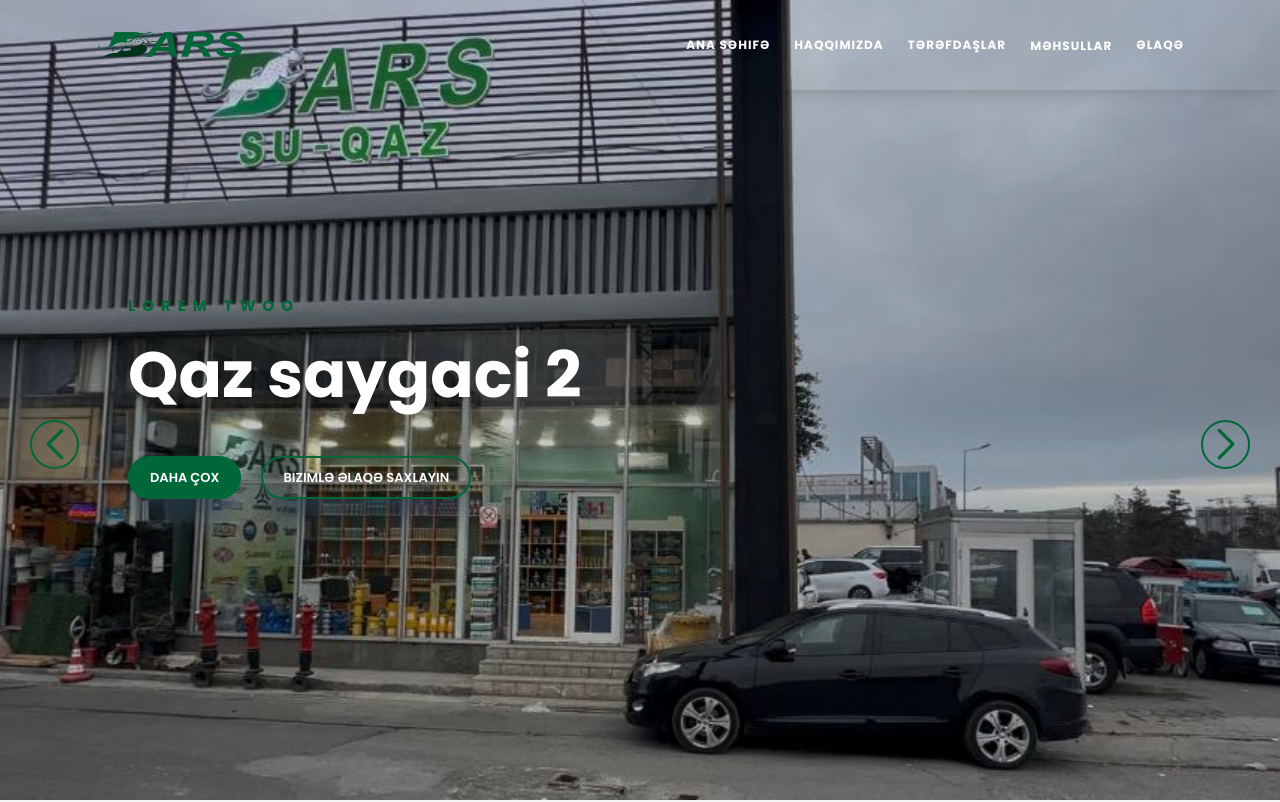
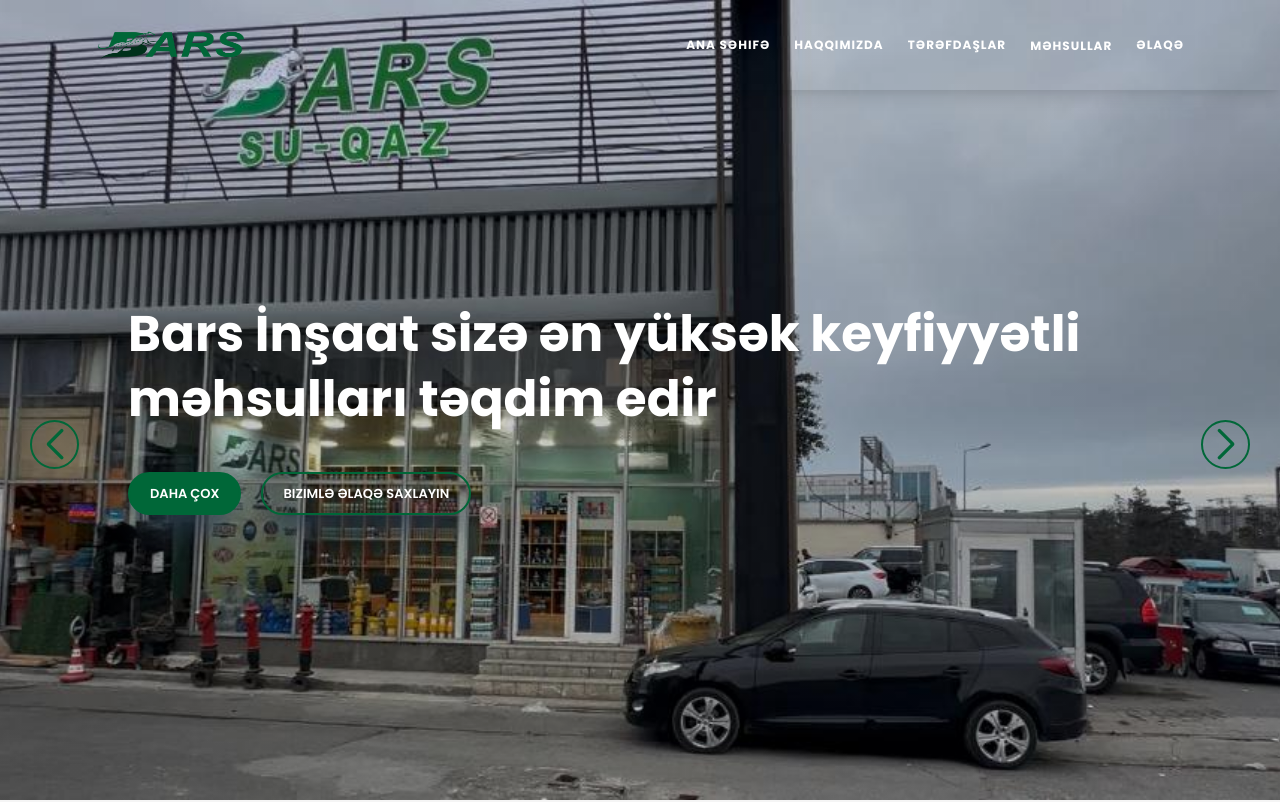
Before and after one commit to MAHIRHASANLI/bars.github.io, a Next.js app: page / in a window 1280 px wide. Shown: the top 802 px of the page. Built offline with nearby package versions, Linux system fonts and the light colour scheme.

Commit message:
updated hero section

```diff
--- a/app/layout.tsx
+++ b/app/layout.tsx
@@ -1,8 +1,13 @@
 import type { Metadata } from "next";
 import { Poppins } from "next/font/google";
 export const metadata: Metadata = {
-  title: "Ana sehife",
-  description: "Generated by create next app",
+  title: "Bars İnşaat – Qaz Avadanlıqları və Tikinti Materiallarının Satışı",
+  description:
+    "Bars İnşaat qaz avadanlıqları, yapışdırıcılar və tikinti materiallarının geniş çeşidini təklif edir. Yüksək keyfiyyətli və etibarlı məhsullarla tikinti layihələrinizi tamamlayın.",
+  keywords:
+    "qaz avadanlıqları, tikinti materialları, yapışdırıcılar, qaz sistemləri, inşaat materialları, Bars İnşaat",
+  robots: "index, follow",
+  viewport: "width=device-width, initial-scale=1.0",
 };
 
 const poppins = Poppins({
--- a/components/home/main_section/slider_wrapper/index.module.css
+++ b/components/home/main_section/slider_wrapper/index.module.css
@@ -22,12 +22,12 @@
   color: #006738;
   font-weight: 700;
   text-transform: uppercase;
-  letter-spacing: 7px;
+  letter-spacing: 3px;
   font-size: 15px;
 }
 
 .description {
-  font-size: 64px;
+  font-size: 50px;
   font-weight: 700;
   line-height: 1.3;
   color: #fff;
--- a/components/home/main_section/slider_wrapper/index.tsx
+++ b/components/home/main_section/slider_wrapper/index.tsx
@@ -10,13 +10,14 @@
 
 const SliderOwlComponent = ({ title = "", description = "", img = "" }) => {
   const obj1 = {
-    title: "Lorem Ipsum",
-    description: "Lorem ipsum dolor sit amet.",
+    title: "Bars İnşaat sizə ən yüksək keyfiyyətli məhsulları təqdim edir",
+    description: "Bars İnşaat – Tikinti Materialları və Qaz Avadanlıqları",
     img: mainImage1.src,
   };
   const obj2 = {
     title: "Lorem Twoo",
-    description: "Qaz saygaci 2",
+    description:
+      "Bars İnşaat sizə ən yüksək keyfiyyətli məhsulları təqdim edir",
     img: mainImage2.src,
   };
   const arr = [obj1, obj2];
@@ -39,9 +40,9 @@
               }}
             >
               <div className={styles["main-content"]}>
-                <div>
+                {/* <div>
                   <p className={styles.title}> {title}</p>
-                </div>
+                </div> */}
                 <div>
                   <h1 className={styles.description}>{description}</h1>
                 </div>
```
